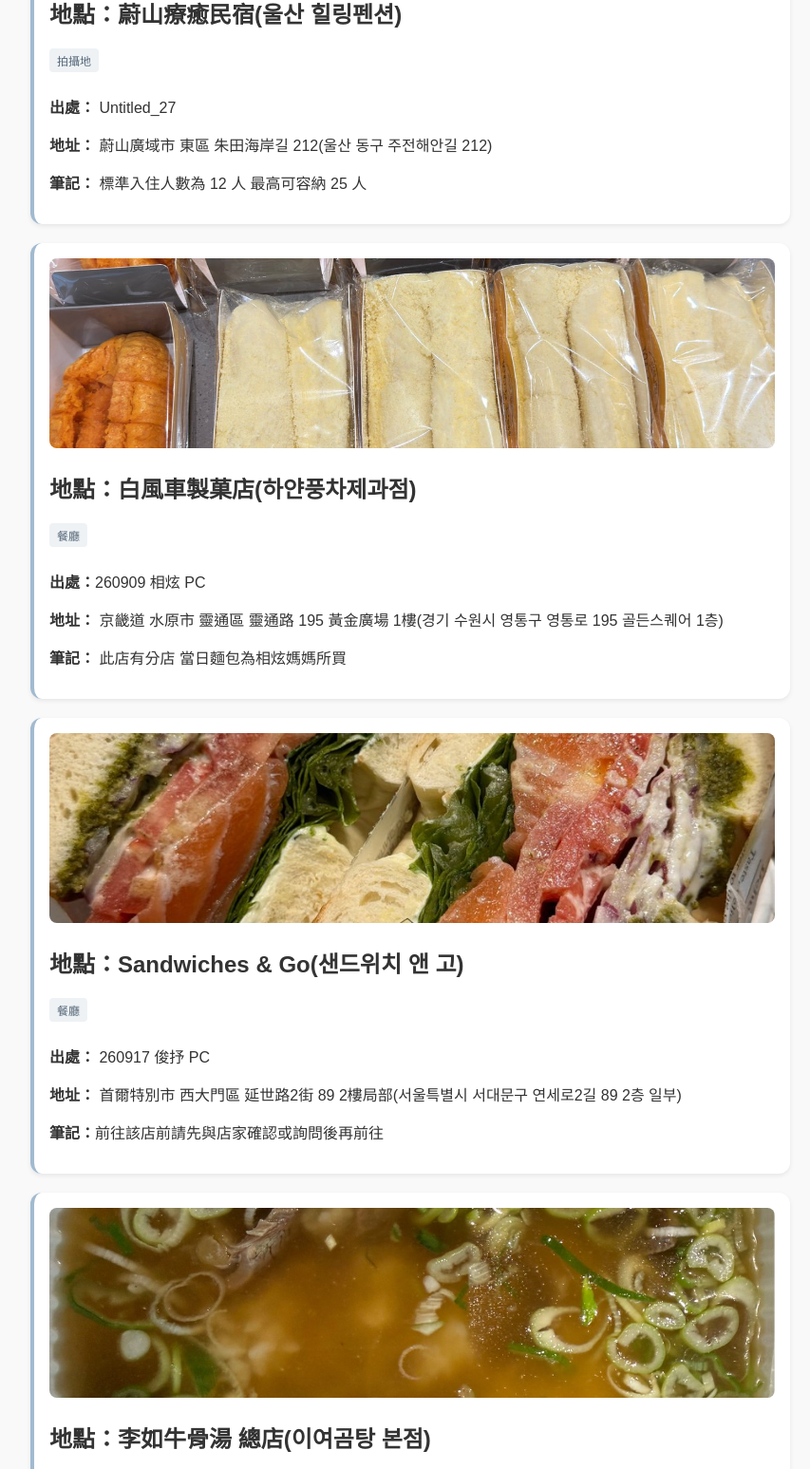
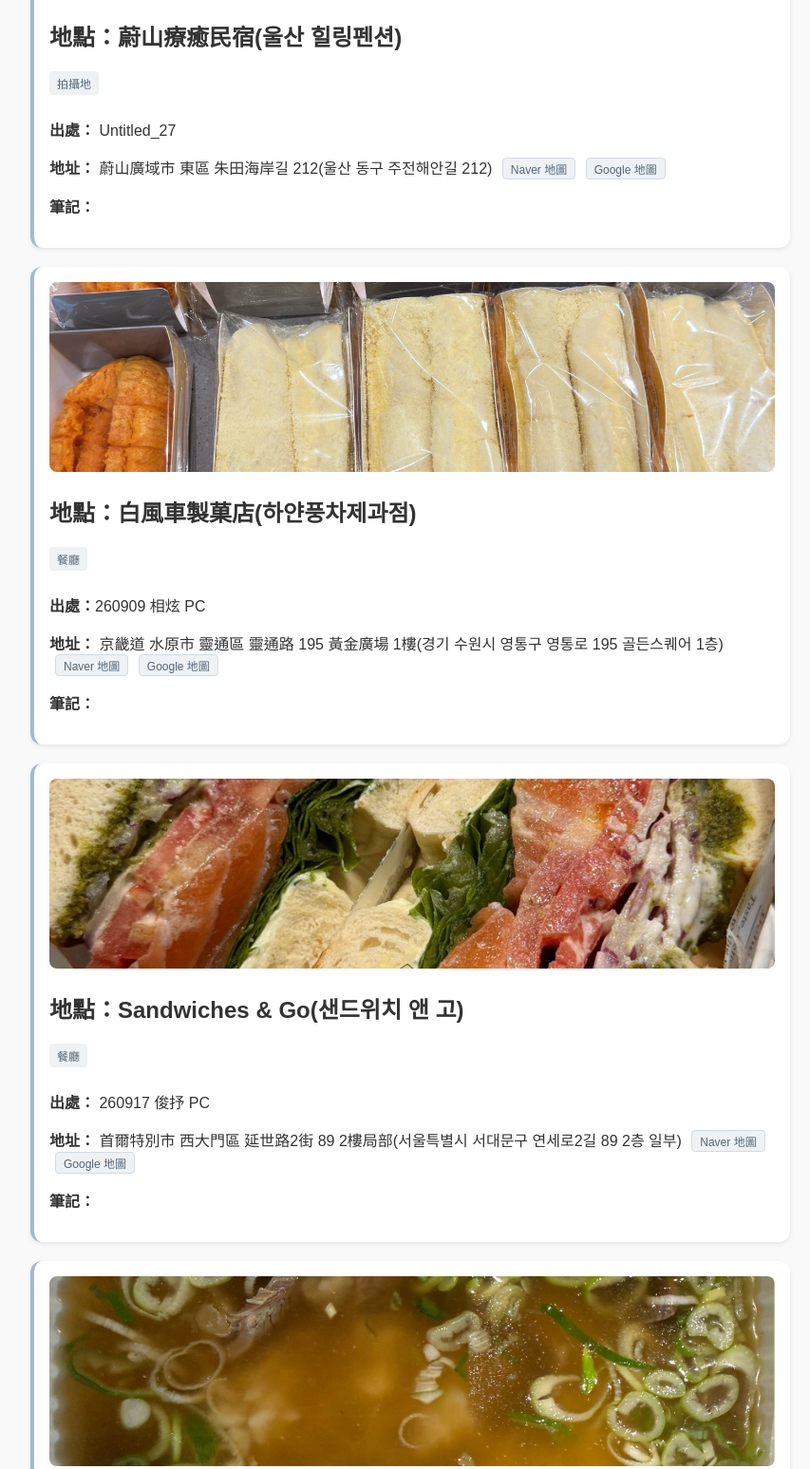
Before and after one commit to ald1a1mem/ald1-place, a plain HTML site: page index.html in a window 1280 px wide. Shown: the part 1945-3492 px from the top of the page at 95% size, without its empty margins (208-1061 px from the left). Drawn offline with Linux system fonts and the light colour scheme.

Commit message:
Add files via upload

```diff
--- a/index.html
+++ b/index.html
@@ -67,6 +67,25 @@
         footer a:hover {
             text-decoration: underline;
         }
+
+.map-btn {
+    display: inline-block;
+    background: #eef2f5;
+    color: #556677;
+    padding: 2px 8px;
+    font-size: 12px;
+    border-radius: 4px;
+    text-decoration: none;
+    margin-left: 6px;
+    border: 1px solid #d0dce5;
+    transition: all 0.2s;
+}
+.map-btn:hover {
+    background: #A1BAD0;
+    color: #fff;
+    border-color: #A1BAD0;
+}
+
     </style>
 </head>
 <body>
@@ -91,8 +110,11 @@
             <h2>地點：啄木鳥青少年修煉院(딱따구리 청소년수련원)</h2>
             <span class="tag">拍攝地</span>
             <p><strong>出處：</strong> ONE DREAM FOREVER EP.19、20</p>
-            <p><strong>地址：</strong> 京畿道 楊州市 光積面 賢石路 313-44(경기 양주시 광적면 현석로 313-44)</p>
-            <p><strong>筆記：</strong>  </p>
+            <p><strong>地址：</strong> 京畿道 楊州市 光積面 賢石路 313-44(경기 양주시 광적면 현석로 313-44)
+        <a href="https://map.naver.com/v5/search/경기 양주시 광적면 현석로 313-44" target="_blank" class="map-btn">Naver 地圖</a>
+        <a href="https://www.google.com/maps/search/?api=1&query=경기 양주시 광적면 현석로 313-44" target="_blank" class="map-btn">Google 地圖</a>
+    </p>
+    <p><strong>筆記：</strong> </p>
 </div>
 
         <!-- 地點 2 -->
@@ -101,8 +123,11 @@
             <h2>地點：Standard Bread 聖水店(스탠다드브레드 성수)</h2>
             <span class="tag">餐廳</span>
             <p><strong>出處：</strong> 260916 俊抒 PC JP 日記</p>
-            <p><strong>地址：</strong> 首爾市城東區聖水二路18街37號1樓(서울 성동구 성수이로18길 37 1층)</p>
-            <p><strong>筆記：</strong> 經典原味麵包 - 半個</p>
+            <p><strong>地址：</strong> 首爾市城東區聖水二路18街37號1樓(서울 성동구 성수이로18길 37 1층)
+        <a href="https://map.naver.com/v5/search/서울 성동구 성수이로18길 37 1층" target="_blank" class="map-btn">Naver 地圖</a>
+        <a href="https://www.google.com/maps/search/?api=1&query=서울 성동구 성수이로18길 37 1층" target="_blank" class="map-btn">Google 地圖</a>
+    </p>
+    <p><strong>筆記：</strong> </p>
 </div>
 
         <!-- 地點 3-->
@@ -121,8 +146,11 @@
             <h2>地點：石島海帶湯 弘大直營店(돌섬미역국 홍대직영점)</h2>
             <span class="tag">餐廳</span>
             <p><strong>出處：</strong> 260917 相沅 PC</p>
-            <p><strong>地址：</strong> 首爾特別市麻浦區臥牛山路21街 12-6 1樓(서울특별시 마포구 와우산로21길 12-6 1층)</p>
-            <p><strong>筆記：</strong>  </p>
+            <p><strong>地址：</strong> 首爾特別市麻浦區臥牛山路21街 12-6 1樓(서울특별시 마포구 와우산로21길 12-6 1층)
+        <a href="https://map.naver.com/v5/search/서울특별시 마포구 와우산로21길 12-6 1층" target="_blank" class="map-btn">Naver 地圖</a>
+        <a href="https://www.google.com/maps/search/?api=1&query=서울특별시 마포구 와우산로21길 12-6 1층" target="_blank" class="map-btn">Google 地圖</a>
+    </p>
+    <p><strong>筆記：</strong> </p>
 </div>
 
         <!-- 地點 5  -->
@@ -131,8 +159,11 @@
         <h2>地點：李如牛骨湯 總店(이여곰탕 본점)</h2>
         <span class="tag">餐廳</span>
         <p><strong>出處：</strong> 260917 LEO PC</p>
-        <p><strong>地址：</strong> 首爾特別市 瑞草區 瑞草大路46路 19-15(서울 서초구 서초대로46길 19-15)</p>
-        <p><strong>筆記：</strong>有其他連鎖分店</p>
+        <p><strong>地址：</strong> 首爾特別市 瑞草區 瑞草大路46路 19-15(서울 서초구 서초대로46길 19-15)
+        <a href="https://map.naver.com/v5/search/서울 서초구 서초대로46길 19-15" target="_blank" class="map-btn">Naver 地圖</a>
+        <a href="https://www.google.com/maps/search/?api=1&query=서울 서초구 서초대로46길 19-15" target="_blank" class="map-btn">Google 地圖</a>
+    </p>
+    <p><strong>筆記：</strong> </p>
 </div>
 
         <!-- 地點 6 -->
@@ -141,8 +172,11 @@
         <h2>地點：Sandwiches & Go(샌드위치 앤 고)</h2>
         <span class="tag">餐廳</span>
         <p><strong>出處：</strong> 260917 俊抒 PC</p>
-        <p><strong>地址：</strong> 首爾特別市 西大門區 延世路2街 89 2樓局部(서울특별시 서대문구 연세로2길 89 2층 일부)</p>
-        <p><strong>筆記：</strong>前往該店前請先與店家確認或詢問後再前往</p>
+        <p><strong>地址：</strong> 首爾特別市 西大門區 延世路2街 89 2樓局部(서울특별시 서대문구 연세로2길 89 2층 일부)
+        <a href="https://map.naver.com/v5/search/서울특별시 서대문구 연세로2길 89 2층 일부" target="_blank" class="map-btn">Naver 地圖</a>
+        <a href="https://www.google.com/maps/search/?api=1&query=서울특별시 서대문구 연세로2길 89 2층 일부" target="_blank" class="map-btn">Google 地圖</a>
+    </p>
+    <p><strong>筆記：</strong> </p>
 </div>
 
         <!-- 地點 7-->
@@ -151,8 +185,11 @@
         <h2>地點：白風車製菓店(하얀풍차제과점)</h2>
         <span class="tag">餐廳</span>
         <p><strong>出處：</strong>260909 相炫 PC</p>
-        <p><strong>地址：</strong> 京畿道 水原市 靈通區 靈通路 195 黃金廣場 1樓(경기 수원시 영통구 영통로 195 골든스퀘어 1층)</p>
-        <p><strong>筆記：</strong> 此店有分店 當日麵包為相炫媽媽所買 </p>
+        <p><strong>地址：</strong> 京畿道 水原市 靈通區 靈通路 195 黃金廣場 1樓(경기 수원시 영통구 영통로 195 골든스퀘어 1층)
+        <a href="https://map.naver.com/v5/search/경기 수원시 영통구 영통로 195 골든스퀘어 1층" target="_blank" class="map-btn">Naver 地圖</a>
+        <a href="https://www.google.com/maps/search/?api=1&query=경기 수원시 영통구 영통로 195 골든스퀘어 1층" target="_blank" class="map-btn">Google 地圖</a>
+    </p>
+    <p><strong>筆記：</strong> </p>
 </div>
 
         <!-- 地點 8-->
@@ -161,8 +198,11 @@
         <h2>地點：蔚山療癒民宿(울산 힐링펜션)</h2>
         <span class="tag">拍攝地</span>
         <p><strong>出處：</strong> Untitled_27</p>
-        <p><strong>地址：</strong> 蔚山廣域市 東區 朱田海岸길 212(울산 동구 주전해안길 212)</p>
-        <p><strong>筆記：</strong> 標準入住人數為 12 人 最高可容納 25 人 </p>
+        <p><strong>地址：</strong> 蔚山廣域市 東區 朱田海岸길 212(울산 동구 주전해안길 212)
+        <a href="https://map.naver.com/v5/search/울산 동구 주전해안길 212" target="_blank" class="map-btn">Naver 地圖</a>
+        <a href="https://www.google.com/maps/search/?api=1&query=울산 동구 주전해안길 212" target="_blank" class="map-btn">Google 地圖</a>
+    </p>
+    <p><strong>筆記：</strong> </p>
 </div>
 
         <!-- 地點 9-->
@@ -171,8 +211,11 @@
         <h2>地點：旺山海水浴場(왕산해수욕장)</h2>
         <span class="tag">拍攝地</span>
         <p><strong>出處：</strong> ONE DREAM FOREVER EP.23</p>
-        <p><strong>地址：</strong> 인천 중구 을왕동 왕산해수욕장(仁川廣域市 中區 乙旺洞 旺山海水浴場)</p>
-        <p><strong>筆記：</strong>  </p>
+        <p><strong>地址：</strong> 仁川廣域市 中區 乙旺洞 旺山海水浴場(인천 중구 을왕동 왕산해수욕장)
+        <a href="https://map.naver.com/v5/search/인천 중구 을왕동 왕산해수욕장" target="_blank" class="map-btn">Naver 地圖</a>
+        <a href="https://www.google.com/maps/search/?api=1&query=인천 중구 을왕동 왕산해수욕장" target="_blank" class="map-btn">Google 地圖</a>
+    </p>
+    <p><strong>筆記：</strong> </p>
 </div>
 
         <!-- 地點 10-->
@@ -181,8 +224,11 @@
         <h2>地點：Jayden 29 民宿(제이든29펜션)</h2>
         <span class="tag">拍攝地</span>
         <p><strong>出處：</strong> ONE DREAM FOREVER EP.24</p>
-        <p><strong>地址：</strong> 仁川廣域市 中區 龍游西路302번길 18 Jayden 29 民宿(인천 중구 용유서로302번길 18 제이든29 펜션)</p>
-        <p><strong>筆記：</strong> VIP 獨棟房型 </p>
+        <p><strong>地址：</strong> 仁川廣域市 中區 龍游西路302번길 18 Jayden 29 民宿(인천 중구 용유서로302번길 18 제이든29 펜션)
+        <a href="https://map.naver.com/v5/search/인천 중구 용유서로302번길 18 제이든29 펜션" target="_blank" class="map-btn">Naver 地圖</a>
+        <a href="https://www.google.com/maps/search/?api=1&query=인천 중구 용유서로302번길 18 제이든29 펜션" target="_blank" class="map-btn">Google 地圖</a>
+    </p>
+    <p><strong>筆記：</strong> </p>
 </div>
 
         <!-- 地點 11-->
```
Lines whose indentation alone changed are shown as unchanged.
